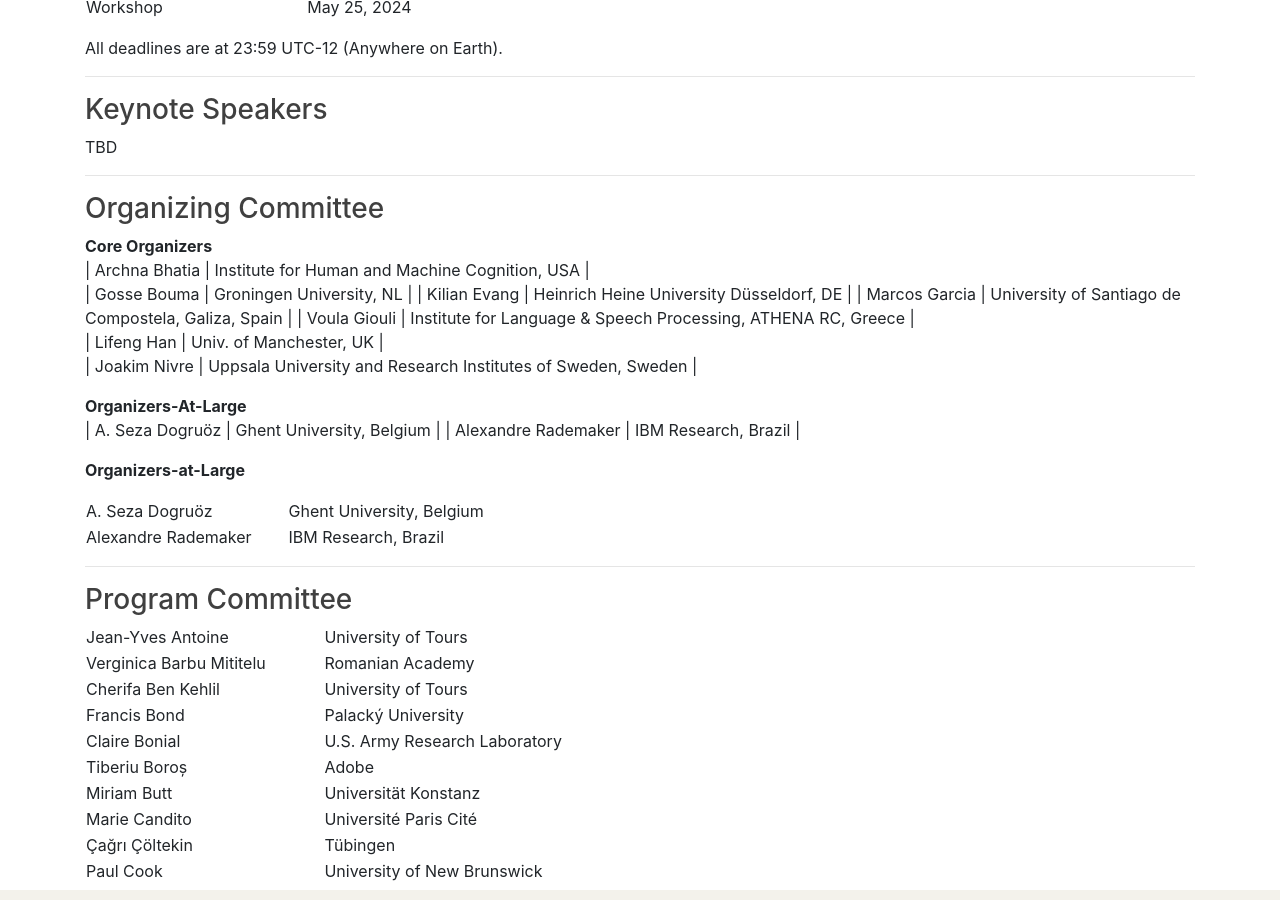
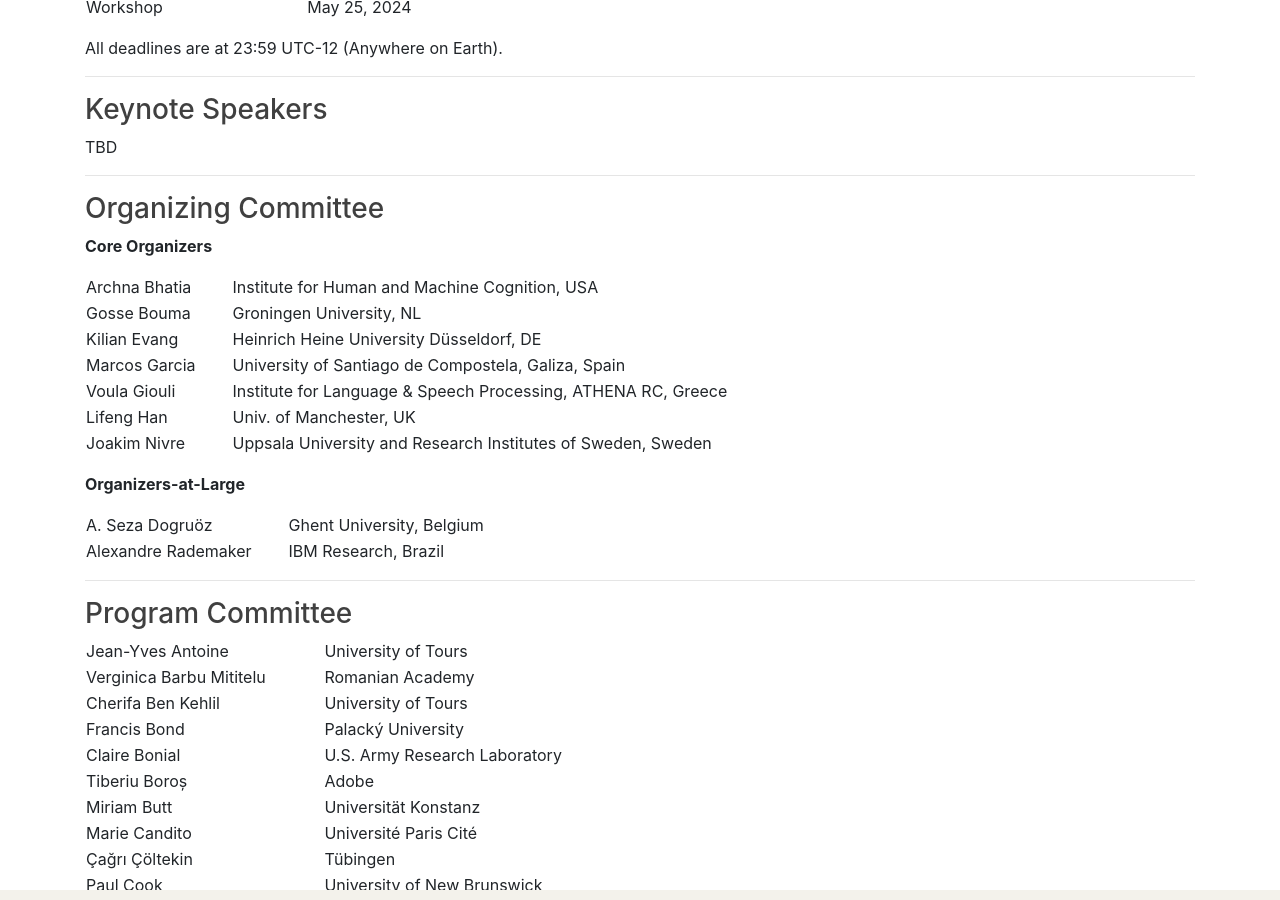
Before and after one commit to multiword/multiword.github.io, a Jekyll site: the page built from mweud2024/index.md, in a window 1280 px wide and 900 px high, scrolled down 2849 px. Built offline with Jekyll 4.4.1, drawn with Linux system fonts in a browser that asks for light colours; comment, search, counter and statistics services are not loaded.

Commit message:
Make minor aesthetic modifications

```diff
--- a/mweud2024/index.md
+++ b/mweud2024/index.md
@@ -154,20 +154,18 @@ TBD
 | Coordination and communication chair | TBD |
 | Publicity chair | |
 -->
-**Core Organizers**
-| Archna Bhatia              | Institute for Human and Machine Cognition, USA                |
-| Gosse Bouma                | Groningen University, NL                                      |
-| Kilian Evang               | Heinrich Heine University Düsseldorf, DE                      |
-| Marcos Garcia              | University of Santiago de Compostela, Galiza, Spain           |
-| Voula Giouli               | Institute for Language & Speech Processing, ATHENA RC, Greece |
-| Lifeng Han                 | Univ. of Manchester, UK                                       |
-| Joakim Nivre               | Uppsala University and Research Institutes of Sweden, Sweden  |
+<b>Core Organizers</b>
+<table>
+<tr><td>Archna Bhatia </td><td style="padding-left: 20px;">Institute for Human and Machine Cognition, USA</td></tr>
+<tr><td>Gosse Bouma </td><td style="padding-left: 20px;">Groningen University, NL</td></tr>
+<tr><td>Kilian Evang </td><td style="padding-left: 20px;">Heinrich Heine University Düsseldorf, DE</td></tr>
+<tr><td>Marcos Garcia </td><td style="padding-left: 20px;">University of Santiago de Compostela, Galiza, Spain</td></tr>
+<tr><td>Voula Giouli </td><td style="padding-left: 20px;">Institute for Language & Speech Processing, ATHENA RC, Greece</td></tr>
+<tr><td>Lifeng Han </td><td style="padding-left: 20px;">Univ. of Manchester, UK</td></tr>
+<tr><td>Joakim Nivre </td><td style="padding-left: 20px;">Uppsala University and Research Institutes of Sweden, Sweden</td></tr>
+</table>
 
-**Organizers-At-Large**
-| A. Seza Dogruöz            | Ghent University, Belgium |
-| Alexandre Rademaker        | IBM Research, Brazil      |
-
-<b>Organizers-at-Large</b><br>
+<b>Organizers-at-Large</b>
 <table>
 <tr><td>A. Seza Dogruöz </td><td style="padding-left: 20px;">Ghent University, Belgium</td></tr>
 <tr><td>Alexandre Rademaker </td><td style="padding-left: 20px;">IBM Research, Brazil</td></tr>
```
